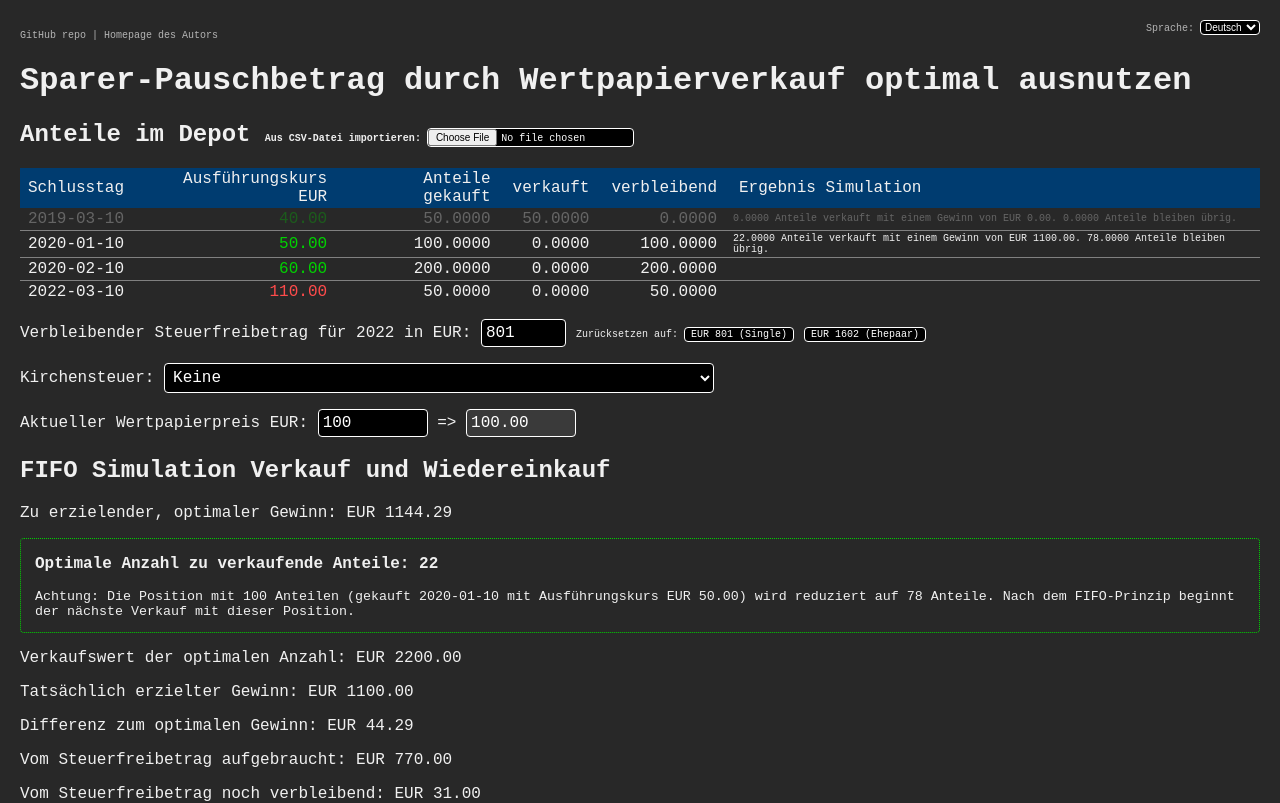
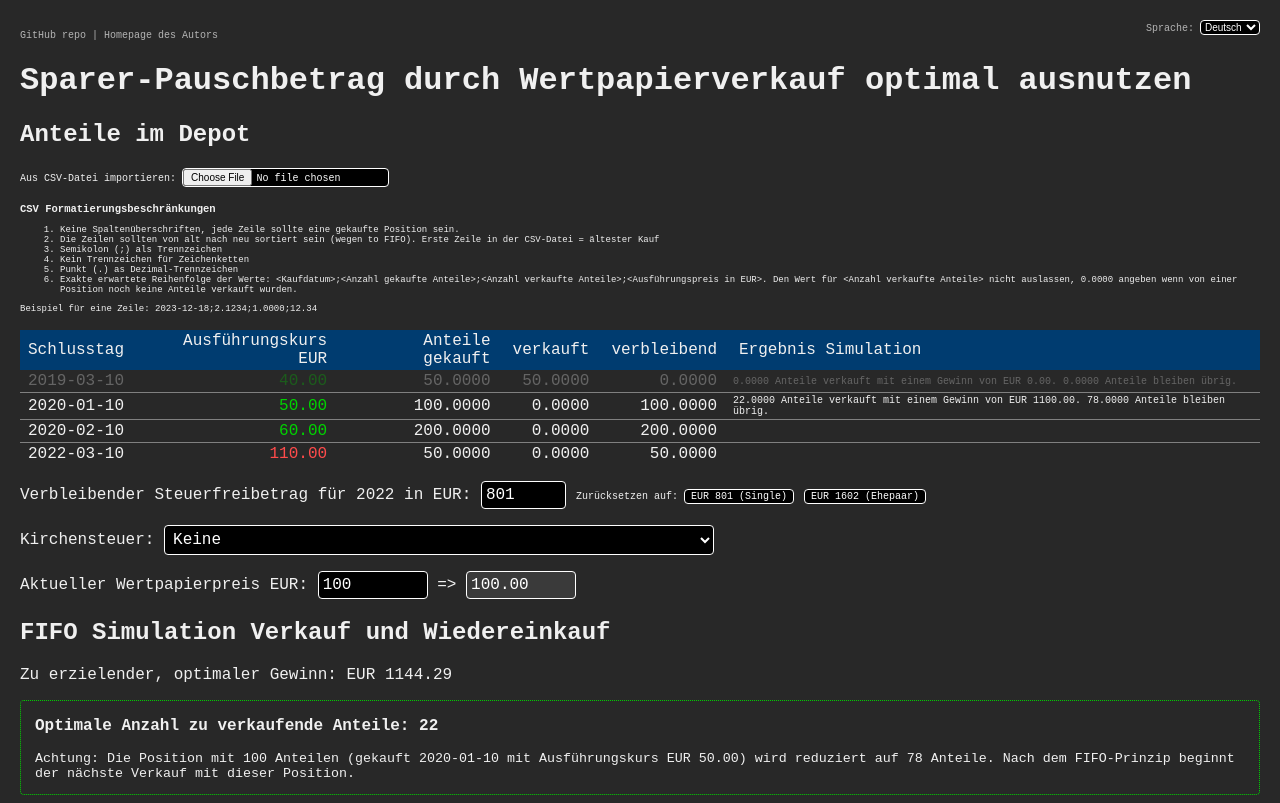
Before and after one commit to timotgl/sparerpauschbetrag-durch-etf-verkauf-ausnutzen, a React (Create React App) app: page / in a window 1280 px wide. Shown: the top 803 px of the page. Built offline with nearby package versions, Linux system fonts and the light colour scheme.

Commit message:
Move CSV import to separate component, explain CSV format

```diff
--- /dev/null
+++ b/src/components/Shares/CsvImport.module.css
@@ -0,0 +1,15 @@
+.ImportCsv {
+  font-size: 10px;
+}
+
+.ImportCsvButton {
+  font-size: 10px;
+  color: white;
+  background-color: black;
+  border-radius: 4px;
+  border: 1px solid white;
+}
+
+.CsvFormatInfo {
+  font-size: xx-small;
+}
--- /dev/null
+++ b/src/components/Shares/CsvImport.tsx
@@ -0,0 +1,52 @@
+import React, { ChangeEvent } from 'react';
+import { useTranslation } from 'react-i18next';
+
+import classNames from './CsvImport.module.css';
+import { readFileAsText, readSharesFromCsvString } from '../../utils';
+import { useAppDispatch } from '../../redux/hooks';
+import { actions } from '../../redux/shares/reducer';
+
+const CsvImport = ({}) => {
+  const [t] = useTranslation();
+  const dispatch = useAppDispatch();
+
+  const importCsvFile = async (changeEvent: ChangeEvent<HTMLInputElement>) => {
+    const { files } = changeEvent.target;
+    if (!files || files.length !== 1) {
+      alert(t('shares.errors.import_only_one_file'));
+      return;
+    }
+    const csv = await readFileAsText(files[0]);
+    const parsedShares = readSharesFromCsvString(csv);
+    dispatch(actions.replace(parsedShares));
+  };
+
+  return (
+    <div>
+      <p>
+        <label className={classNames.ImportCsv}>
+          {t('shares.import_file_button_label')}:&nbsp;
+          <input
+            type="file"
+            onChange={importCsvFile}
+            className={classNames.ImportCsvButton}
+          />
+        </label>
+      </p>
+      <p className={classNames.CsvFormatInfo}>
+        <h3>{t('shares.csv_format_heading')}</h3>
+        <ol>
+          <li>{t('shares.csv_format_restrictions.no_heading')}</li>
+          <li>{t('shares.csv_format_restrictions.lines_order')}</li>
+          <li>{t('shares.csv_format_restrictions.separator')}</li>
+          <li>{t('shares.csv_format_restrictions.no_string_delim')}</li>
+          <li>{t('shares.csv_format_restrictions.decimal_separator')}</li>
+          <li>{t('shares.csv_format_restrictions.order')}</li>
+        </ol>
+        {t('shares.csv_format_restrictions.example')}
+      </p>
+    </div>
+  );
+};
+
+export default CsvImport;
--- a/src/components/Shares/Shares.module.css
+++ b/src/components/Shares/Shares.module.css
@@ -1,15 +1,3 @@
-.ImportCsv {
-  font-size: 10px;
-}
-
-.ImportCsvButton {
-  font-size: 10px;
-  color: white;
-  background-color: black;
-  border-radius: 4px;
-  border: 1px solid white;
-}
-
 .Table {
   border-spacing: 0;
   border-collapse: collapse;
--- a/src/components/Shares/index.tsx
+++ b/src/components/Shares/index.tsx
@@ -1,49 +1,31 @@
-import React, { ChangeEvent } from 'react';
+import React from 'react';
 import cn from 'classnames';
 import day from 'dayjs';
 import { useTranslation } from 'react-i18next';
 
-import { useAppDispatch, useAppSelector } from '../../redux/hooks';
+import { useAppSelector } from '../../redux/hooks';
 import {
   selectSaleSimulation,
   selectCurrentBidPrice,
 } from '../../redux/selectors';
-import { actions } from '../../redux/shares/reducer';
 import { SHARE_DECIMAL_PLACES, CURRENCY_DECIMAL_PLACES } from '../../constants';
 import classNames from './Shares.module.css';
-import { readFileAsText, readSharesFromCsvString } from '../../utils';
+import CsvImport from './CsvImport';
 
 const Shares = () => {
   const [t] = useTranslation();
   const sharesBefore = useAppSelector((state) => state.shares.before);
   const currentBidPrice = useAppSelector(selectCurrentBidPrice);
   const saleSimulation = useAppSelector(selectSaleSimulation);
-  const dispatch = useAppDispatch();
-
-  const importCsvFile = async (changeEvent: ChangeEvent<HTMLInputElement>) => {
-    const { files } = changeEvent.target;
-    if (!files || files.length !== 1) {
-      alert(t('shares.errors.import_only_one_file'));
-      return;
-    }
-    const csv = await readFileAsText(files[0]);
-    const parsedShares = readSharesFromCsvString(csv);
-    dispatch(actions.replace(parsedShares));
-  };
 
   return (
     <div>
       <h2>
-        {t('shares.heading')}&nbsp;
-        <label className={classNames.ImportCsv}>
-          {t('shares.import_file_button_label')}:&nbsp;
-          <input
-            type="file"
-            onChange={importCsvFile}
-            className={classNames.ImportCsvButton}
-          />
-        </label>
+        {t('shares.heading')}
       </h2>
+      <p>
+        <CsvImport />
+      </p>
       <table className={classNames.Table}>
         <thead>
           <tr>
--- a/src/i18n/locales/de.json
+++ b/src/i18n/locales/de.json
@@ -31,6 +31,16 @@
   "shares": {
     "heading": "Anteile im Depot",
     "import_file_button_label": "Aus CSV-Datei importieren",
+    "csv_format_heading": "CSV Formatierungsbeschränkungen",
+    "csv_format_restrictions": {
+      "no_heading": "Keine Spaltenüberschriften, jede Zeile sollte eine gekaufte Position sein.",
+      "lines_order": "Die Zeilen sollten von alt nach neu sortiert sein (wegen to FIFO). Erste Zeile in der CSV-Datei = ältester Kauf",
+      "separator": "Semikolon (;) als Trennzeichen",
+      "no_string_delim": "Kein Trennzeichen für Zeichenketten",
+      "decimal_separator": "Punkt (.) as Dezimal-Trennzeichen",
+      "order": "Exakte erwartete Reihenfolge der Werte: <Kaufdatum>;<Anzahl gekaufte Anteile>;<Anzahl verkaufte Anteile>;<Ausführungspreis in EUR>. Den Wert für <Anzahl verkaufte Anteile> nicht auslassen, 0.0000 angeben wenn von einer Position noch keine Anteile verkauft wurden.",
+      "example": "Beispiel für eine Zeile: 2023-12-18;2.1234;1.0000;12.34"
+    },
     "total_value": "Anteile im Wert von",
     "trade_date": "Schlusstag",
     "amount_purchased": "Anteile gekauft",
--- a/src/i18n/locales/en.json
+++ b/src/i18n/locales/en.json
@@ -31,6 +31,16 @@
   "shares": {
     "heading": "Shares in depot",
     "import_file_button_label": "Import from CSV file",
+    "csv_format_heading": "CSV format restrictions",
+    "csv_format_restrictions": {
+      "no_heading": "No heading row, every line must be a purchase position.",
+      "lines_order": "Lines must be ordered from oldest to most recent purchase (due to FIFO). First line in CSV file = oldest purchase.",
+      "separator": "Semicolon (;) as value separator.",
+      "no_string_delim": "No string delimiter",
+      "decimal_separator": "Period (.) as decimal separator",
+      "order": "Exact order of values must be: <purchase date>;<amount purchased>;<amount sold>;<original price in EUR>. Do not omit <amount sold>, enter 0.0000 if none of the shares have been sold.",
+      "example": "Example line: 2023-12-18;2.1234;1.0000;12.34"
+    },
     "total_value": "shares with a total value of",
     "trade_date": "Trade date",
     "amount_purchased": "Shares purchased",
```
